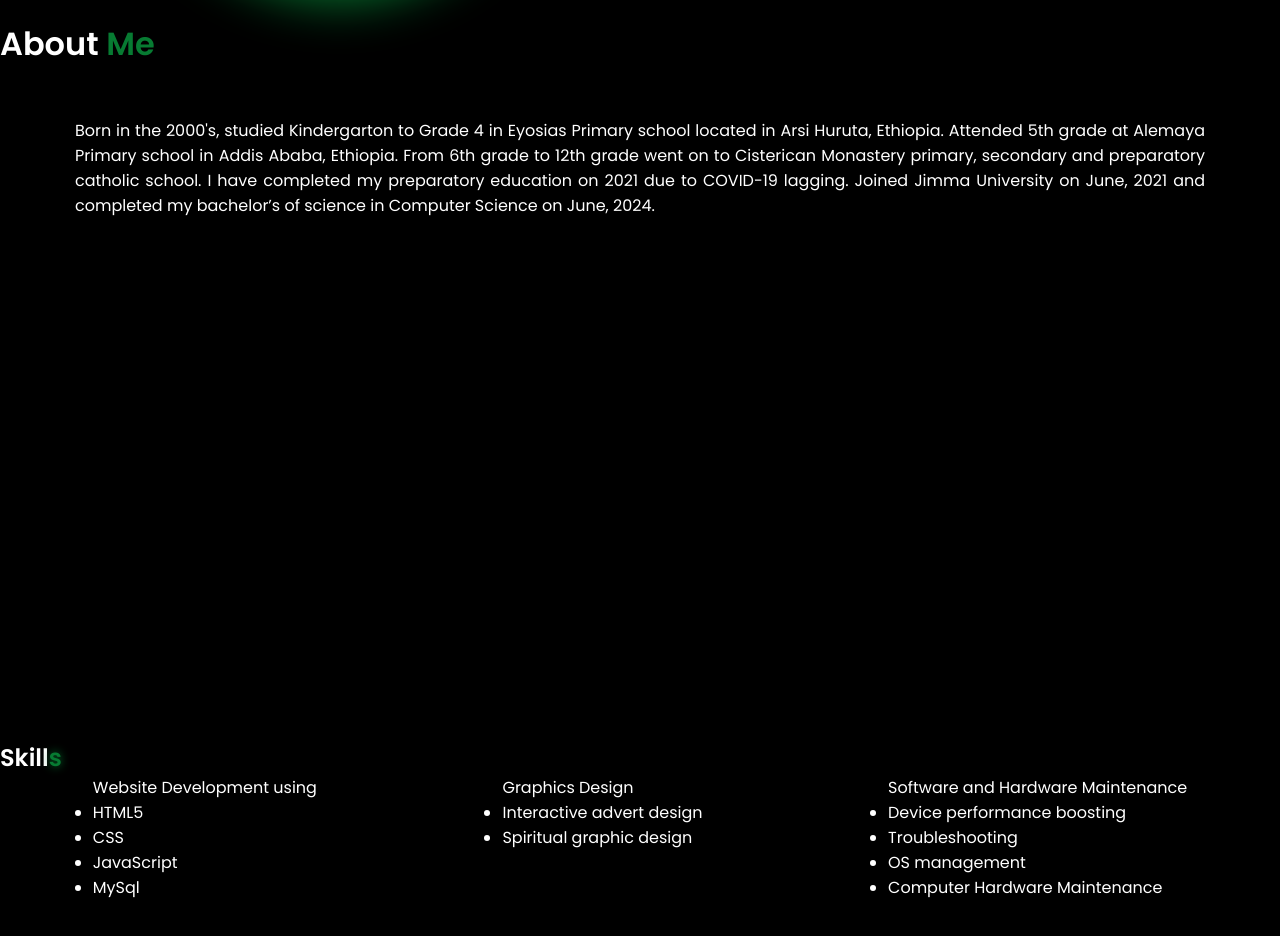
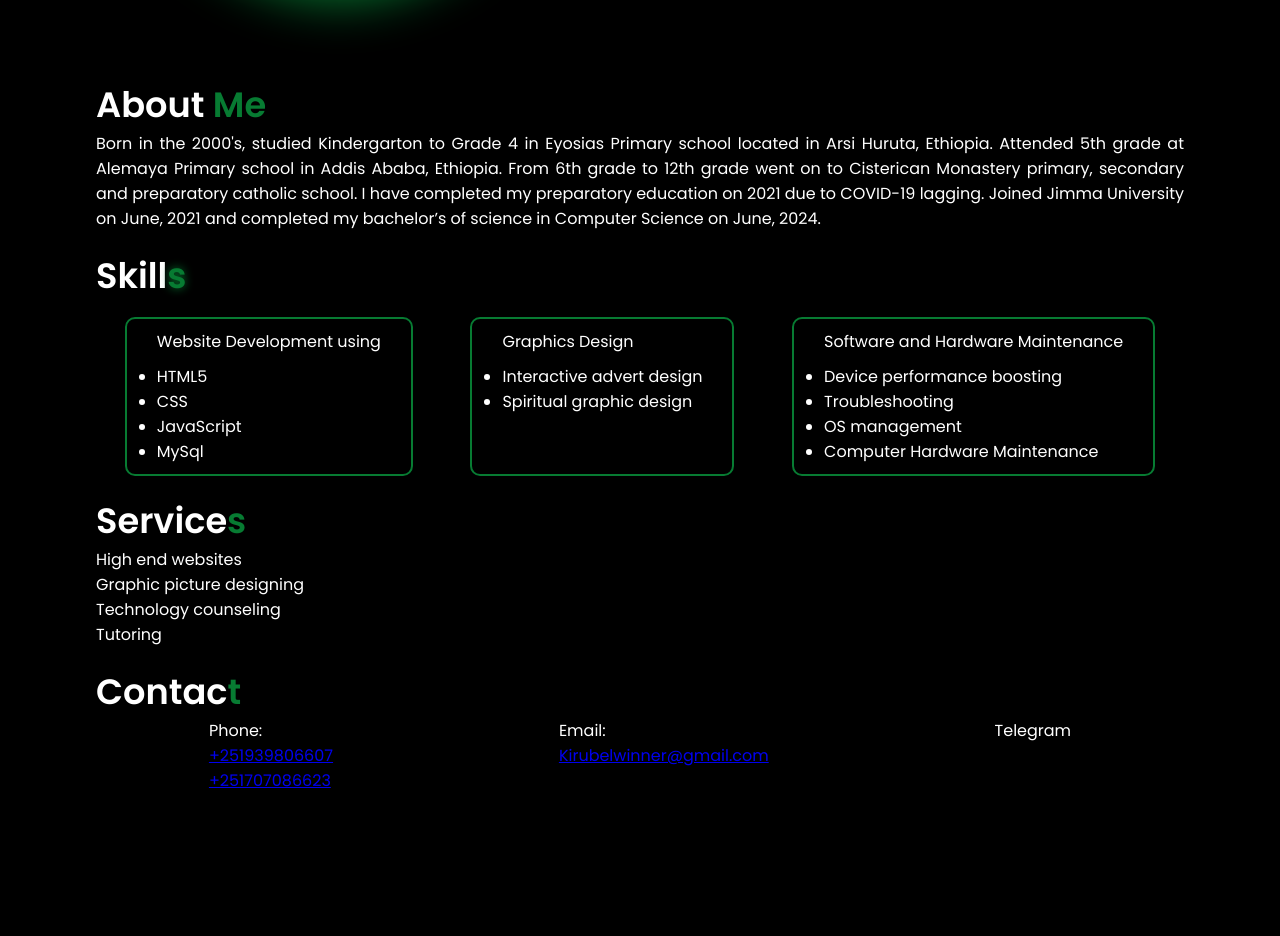
Before and after one commit to Kira-Legacy/Portfolio, a plain HTML site: page Index.html in a window 1280 px wide. Shown: the part 780-1716 px from the top of the page. After the commit the page ends 1591 px from the top, so only its background shows below. Drawn offline with nearby package versions, Linux system fonts and the light colour scheme.

Commit message:
Update style.css

```diff
--- a/style.css
+++ b/style.css
@@ -108,11 +108,6 @@ nav {
     background-color: #077b32;
 }
 
-section {
-    width: 100%;
-    height: 90vh;
-}
-
 .main-container {
     width: 100%;
     height: 95vh;
@@ -212,9 +207,25 @@ section {
     box-shadow: 0 0 40px #077b32;
 }
 
+#about {
+    margin: 18px auto 0 auto;
+    width: 85%;
+}
+
+#about h2 {
+    color: white;
+    font-size: 2.2rem;
+    font-weight: bold;
+}
+
+#about h2 span {
+    color: #077b32;
+}
+
 .about-container {
     justify-content: space-evenly;
     align-items: center;
+    color: white;
 }
 
 .about-container p {
@@ -225,23 +236,14 @@ section .content p {
     text-align: justify;
 }
 
-#about h2 {
-    color: white;
-    font-size: 2rem;
-    font-weight: bold;
-}
-
-#about h2 span {
-    color: #077b32;
-}
-
-.about-container {
-    color: white;
-    margin: 50px 75px 0px 75px;
+#skills {
+    margin: 18px auto;
+    width: 85%;
 }
 
 #skills h2 {
     color: white;
+    font-size: 2.2rem;
 }
 
 #skills h2 span {
@@ -253,11 +255,78 @@ section .content p {
     color: white;
     display: flex;
     justify-content: space-around;
+    margin-top: 15px;
 }
 
 .skill-container h2 span {
     color: #077b32;
 }
+
+.webskill,
+.graphicskill,
+.hardwareskill {
+    border: 2px solid #077b32;
+    border-radius: 10px;
+    padding: 10px 30px;
+
+}
+
+.webskill p {
+    margin-bottom: 10px;
+}
+
+.graphicskill p {
+    margin-bottom: 10px;
+}
+
+.hardwareskill p {
+    margin-bottom: 10px;
+}
+
+#services {
+    margin: 0 auto;
+    width: 85%;
+}
+
+#services h2 {
+    color: white;
+    font-size: 2.2rem;
+}
+
+#services h2 span {
+    color: #077b32;
+}
+
+.services-container p {
+    color: white;
+}
+
+#contact {
+    margin: 18px auto;
+    width: 85%;
+}
+
+#contact h2 {
+    color: white;
+    font-size: 2.2rem;
+}
+
+#contact h2 span {
+    color: #077b32;
+}
+
+.contactcontainer {
+    color: white;
+    display: flex;
+    justify-content: space-around;
+}
+
+.contactcontainer .phone {
+    display: flex;
+    flex-direction: column;
+    justify-content: end;
+}
+
 
 @keyframes animate {
     0% {
@@ -311,6 +380,16 @@ section .content p {
         width: 50%;
         height: 60%;
     }
+
+    #about,
+    #skills {
+        width: 80%;
+    }
+
+    .skill-container {
+        display: flex;
+        flex-direction: column;
+    }
 }
 
 @media (max-width:440px) {
```
